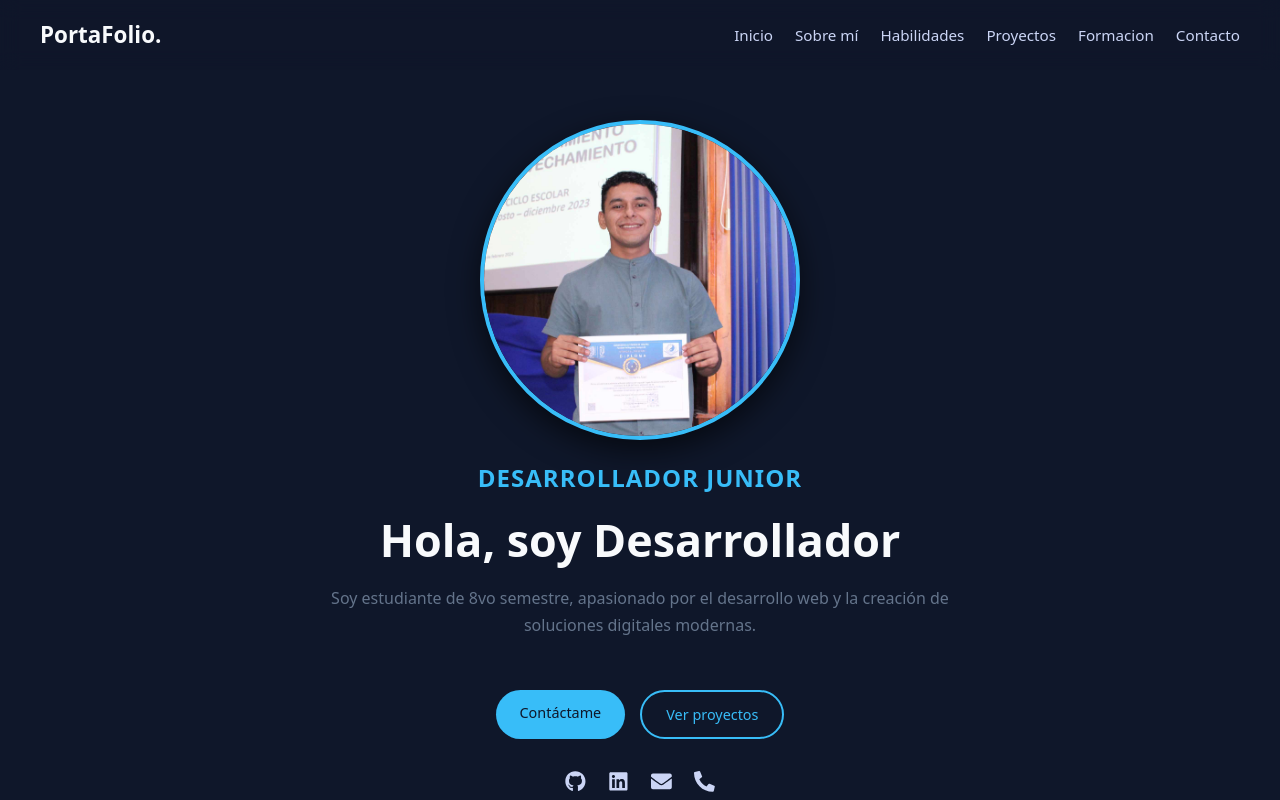
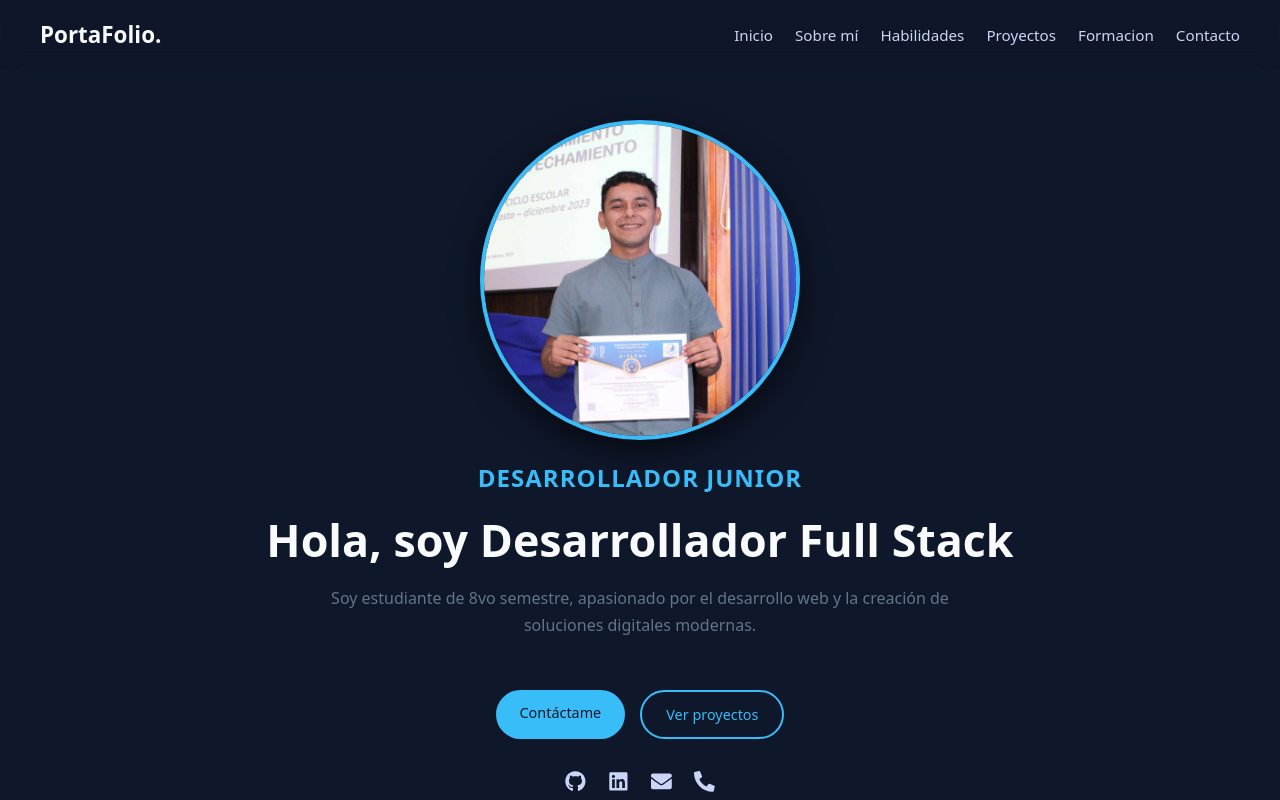
Before and after one commit to abelVee/portafolio-trabajo, a React (Vite) app: page / in a window 1280 px wide. Shown: the top 800 px of the page. Built offline with nearby package versions, Linux system fonts and the light colour scheme.

Commit message:
modificacion de perfil

```diff
--- a/src/component/Presentacion.tsx
+++ b/src/component/Presentacion.tsx
@@ -13,7 +13,7 @@ const Presentacion = () => {
 
       {/* Texto */}
       <h2 className="rol">Desarrollador Junior</h2>
-      <h1 className="saludo">Hola, soy Desarrollador</h1>
+      <h1 className="saludo">Hola, soy Desarrollador Full Stack</h1>
 
       <p className="descripcion">
         Soy estudiante de 8vo semestre, apasionado por el desarrollo web
```
